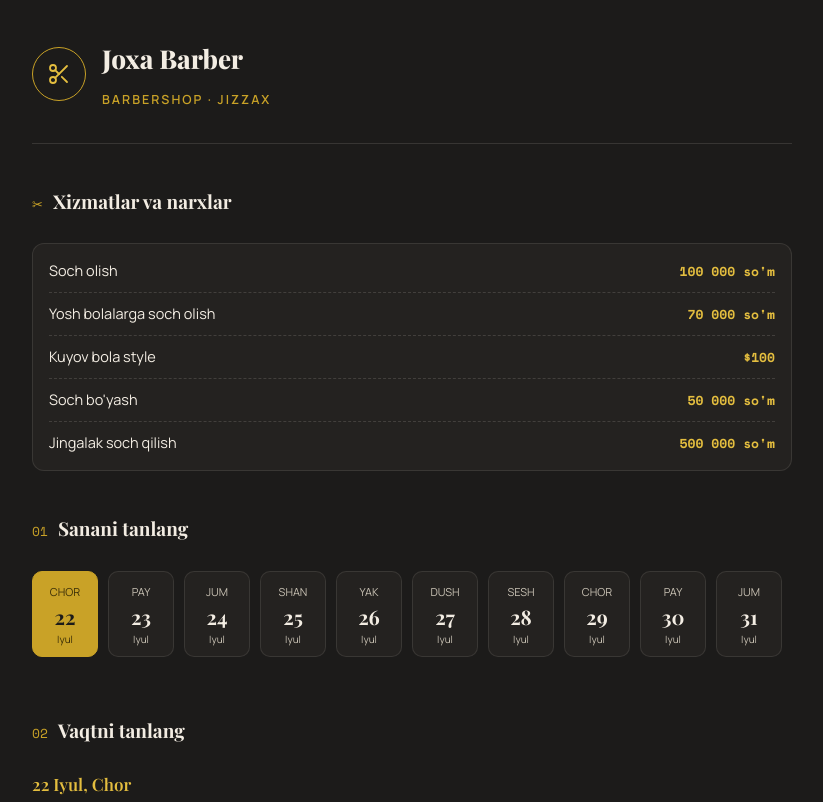
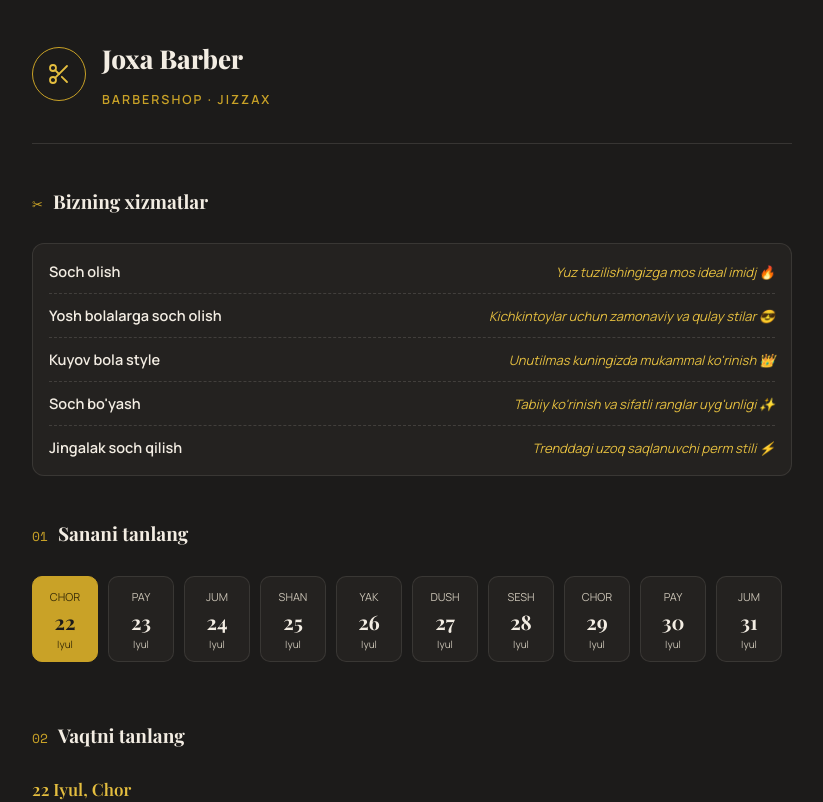
Before and after one commit to shokhruzbekzoirjonov-netizen/joxabarber, a React (Create React App) app: page / in a window 1280 px wide. Shown: the top 802 px of the page, without its empty margins (228-1051 px from the left). Built offline with nearby package versions, Linux system fonts and the light colour scheme.

Commit message:
Google verification va SEO qo'shildi

```diff
--- a/public/index.html
+++ b/public/index.html
@@ -1,13 +1,14 @@
 <!DOCTYPE html>
 <html lang="en">
   <head>
+    <meta name="google-site-verification" content="oDYwRRKT14JAmrvC02RaMoIYtU3gRQydGCb1okc6t-c" />
     <meta charset="utf-8" />
     <link rel="icon" href="%PUBLIC_URL%/logo.png" />
     <meta name="viewport" content="width=device-width, initial-scale=1" />
     <meta name="theme-color" content="#000000" />
     <meta
       name="description"
-      content="Web site created using create-react-app"
+      content="Jizzax shahridagi professional sartarosh va soch eksperti Javohir Ismatillayev (@joxa.barber) rasmiy veb-sayti. Onlayn navbat olish."
     />
     <link rel="apple-touch-icon" href="%PUBLIC_URL%/logo192.png" />
     <!--
@@ -24,7 +25,7 @@
       work correctly both with client-side routing and a non-root public URL.
       Learn how to configure a non-root public URL by running `npm run build`.
     -->
-    <title>joxa barber</title>
+    <title>Javohir Ismatillayev (Joxa Barber) | Soch eksperti — Jizzax</title>
   </head>
   <body>
     <noscript>You need to enable JavaScript to run this app.</noscript>
--- a/src/BarberNavbar.jsx
+++ b/src/BarberNavbar.jsx
@@ -5,13 +5,13 @@ const TELEGRAM_BOT_TOKEN = "8952129410:AAGCxdTKV9F9_Vb40vftG1qCSULsVBPiOMc";
 const TELEGRAM_CHAT_ID = "-5012396870";
 const BARBER_PHONE = "886446766"; // Sartaroshning maxsus raqami
 
-// ====== XIZMATLAR VA NARXLAR ======
+// ====== XIZMATLAR VA QIZIQARLI TA'RIFLAR (shu yerdan o'zgartiring) ======
 const SERVICES = [
-  { name: "Soch olish", price: 100000 },
-  { name: "Yosh bolalarga soch olish", price: 70000 },
-  { name: "Kuyov bola style", price: 100, cur: "$" },
-  { name: "Soch bo'yash", price: 50000 },
-  { name: "Jingalak soch qilish", price: 500000 },
+  { name: "Soch olish", desc: "Yuz tuzilishingizga mos ideal imidj 🔥" },
+  { name: "Yosh bolalarga soch olish", desc: "Kichkintoylar uchun zamonaviy va qulay stilar 😎" },
+  { name: "Kuyov bola style", desc: "Unutilmas kuningizda mukammal ko'rinish 👑" },
+  { name: "Soch bo'yash", desc: "Tabiiy ko'rinish va sifatli ranglar uyg'unligi ✨" },
+  { name: "Jingalak soch qilish", desc: "Trenddagi uzoq saqlanuvchi perm stili ⚡" },
 ];
 
 const DOW = ["Yak", "Dush", "Sesh", "Chor", "Pay", "Jum", "Shan"];
@@ -30,7 +30,6 @@ const mono = "'Space Mono', monospace";
 
 const pad = (n) => (n < 10 ? "0" + n : "" + n);
 const dateKey = (d) => `${d.getFullYear()}-${pad(d.getMonth() + 1)}-${pad(d.getDate())}`;
-const priceText = (s) => (!s.price ? "Narxi keyinroq" : s.cur === "$" ? "$" + s.price : s.price.toLocaleString("ru-RU") + " so'm");
 const esc = (t) => String(t).replace(/&/g, "&amp;").replace(/</g, "&lt;").replace(/>/g, "&gt;");
 const digits = (t) => String(t).replace(/\D/g, "").slice(-9);
 
@@ -243,13 +242,12 @@ export default function BarberNavbar() {
         tel: tel.trim(),
         odamSoni: Number(odamSoni),
         xizmat: s.name,
-        narx: s.price,
         ts: Date.now()
       };
       await saveDay(date, latest);
       setBookings(latest);
       setToast(`Band qilindi! ✂️ ${dateLabel}, soat ${finalTime}`);
-      sendTelegram(`✂️ <b>Yangi navbat!</b>\n\n👤 Mijoz: <b>${esc(ism.trim())}</b>\n📞 Telefon: ${esc(tel.trim())}\n👥 Odamlar soni: <b>${odamSoni} kishi</b>\n💈 Xizmat: ${esc(s.name)} — ${priceText(s)}\n📅 Sana: ${date.getDate()}-${MON_FULL[date.getMonth()]}\n🕐 Vaqt: ${finalTime}`);
+      sendTelegram(`✂️ <b>Yangi navbat!</b>\n\n👤 Mijoz: <b>${esc(ism.trim())}</b>\n📞 Telefon: ${esc(tel.trim())}\n👥 Odamlar soni: <b>${odamSoni} kishi</b>\n💈 Xizmat: <b>${esc(s.name)}</b>\n📅 Sana: ${date.getDate()}-${MON_FULL[date.getMonth()]}\n🕐 Vaqt: ${finalTime}`);
       close();
     } catch (e) {
       setErr("Xatolik yuz berdi. Qaytadan urinib ko'ring.");
@@ -266,7 +264,6 @@ export default function BarberNavbar() {
       const b = latest[modal.time];
       if (!b) { setBookings(latest); return close(); }
       const inputDigits = digits(tel);
-      // Mijozning o'z raqami yoki sartaroshning raqami bo'lsa bekor qila oladi
       if (!inputDigits || (inputDigits !== digits(b.tel) && inputDigits !== BARBER_PHONE)) {
         return setErr("Telefon raqam navbat olgan raqamga mos kelmadi.");
       }
@@ -301,13 +298,13 @@ export default function BarberNavbar() {
           </div>
         </div>
 
-        {/* Prices */}
-        <SectionLabel num="✂" title="Xizmatlar va narxlar" />
+        {/* Services */}
+        <SectionLabel num="✂" title="Bizning xizmatlar" />
         <div style={{ background: C.card, border: "1px solid rgba(243,237,227,0.1)", borderRadius: 12, padding: "6px 16px", marginBottom: 28 }}>
           {SERVICES.map((s, i) => (
-            <div key={s.name} style={{ display: "flex", justifyContent: "space-between", gap: 12, padding: "11px 0", fontSize: 14.5, borderBottom: i < SERVICES.length - 1 ? "1px dashed rgba(243,237,227,0.14)" : "none" }}>
-              <span>{s.name}</span>
-              <b style={{ fontFamily: mono, fontSize: 13, color: C.goldB, whiteSpace: "nowrap" }}>{priceText(s)}</b>
+            <div key={s.name} style={{ display: "flex", justifyContent: "space-between", alignItems: "center", flexWrap: "wrap", gap: 8, padding: "12px 0", fontSize: 14.5, borderBottom: i < SERVICES.length - 1 ? "1px dashed rgba(243,237,227,0.14)" : "none" }}>
+              <span style={{ fontWeight: 600 }}>{s.name}</span>
+              <span style={{ fontSize: 13, color: C.goldB, fontStyle: "italic" }}>{s.desc}</span>
             </div>
           ))}
         </div>
@@ -337,7 +334,7 @@ export default function BarberNavbar() {
         {!loading && isDayOff ? (
           <div style={{ background: C.redBg, border: `1px solid ${C.redBd}`, borderRadius: 12, padding: "28px 18px", textAlign: "center" }}>
             <div style={{ fontFamily: serif, fontSize: 21, fontWeight: 700, color: "#e3b5ae", marginBottom: 6 }}>
-              🛑 Bu kun sartarosh dam oladi
+              🛑 Bu kun sartarosh dam oladi, yoki ishi chiqib qolgan bulishi mumkin.
             </div>
             <p style={{ fontSize: 13.5, color: C.dim, marginBottom: 18 }}>
               Iltimos, navbat olish uchun boshqa sanani tanlang.
@@ -460,9 +457,9 @@ export default function BarberNavbar() {
 
           <label style={labelStyle}>Xizmat turi</label>
           {SERVICES.map((s, i) => (
-            <div key={s.name} onClick={() => setSvc(i)} style={{ display: "flex", justifyContent: "space-between", gap: 10, padding: "10px 12px", borderRadius: 8, marginBottom: 8, cursor: "pointer", fontSize: 14, border: `1px solid ${i === svc ? C.gold : "rgba(243,237,227,0.15)"}`, background: i === svc ? "rgba(201,162,39,0.1)" : "transparent" }}>
-              <span>{s.name}</span>
-              <b style={{ fontFamily: mono, fontSize: 13, color: C.goldB, whiteSpace: "nowrap" }}>{priceText(s)}</b>
+            <div key={s.name} onClick={() => setSvc(i)} style={{ padding: "10px 12px", borderRadius: 8, marginBottom: 8, cursor: "pointer", border: `1px solid ${i === svc ? C.gold : "rgba(243,237,227,0.15)"}`, background: i === svc ? "rgba(201,162,39,0.1)" : "transparent" }}>
+              <div style={{ fontSize: 14, fontWeight: 600, color: C.cream }}>{s.name}</div>
+              <div style={{ fontSize: 12, color: C.goldB, marginTop: 3 }}>{s.desc}</div>
             </div>
           ))}
           {err && <div style={{ color: "#e07a6c", fontSize: 12.5, marginTop: 10 }}>{err}</div>}
@@ -490,7 +487,7 @@ export default function BarberNavbar() {
         </Modal>
       )}
 
-      {/* Dam olish kunini qayta ochish modali (Placeholder yashirildi) */}
+      {/* Dam olish kunini qayta ochish modali */}
       {modal?.type === "unblockDay" && (
         <Modal onClose={close} title="Kunni qayta ochish" sub={dateLabel}>
           <label style={labelStyle}>Sartarosh telefon raqamini kiriting</label>
```
